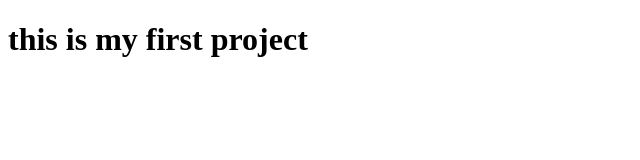
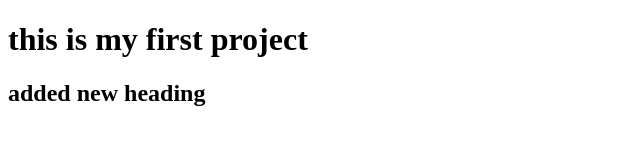
Before and after one commit to ShreeSaravanan/firstContest, a plain HTML site: page index.html in a window 1280 px wide. Shown: the whole page, without its empty margins (0-640 px from the left). Drawn offline with Linux system fonts and the light colour scheme.

Commit message:
new change made

```diff
--- a/index.html
+++ b/index.html
@@ -8,5 +8,6 @@
 </head>
 <body>
     <h1>this is my first project</h1>
+    <h2>added new heading</h2>
 </body>
 </html>
```
